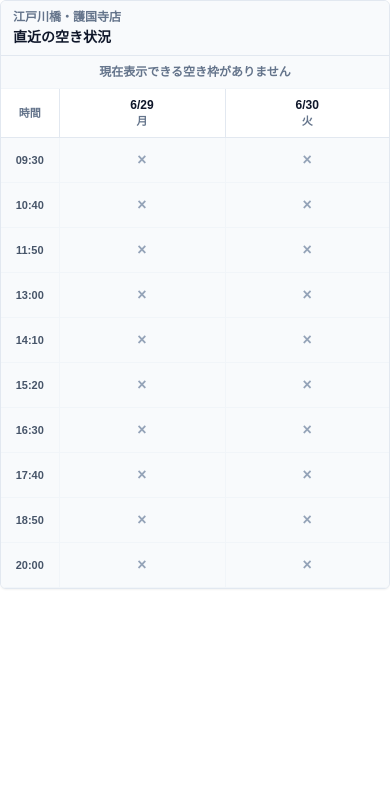
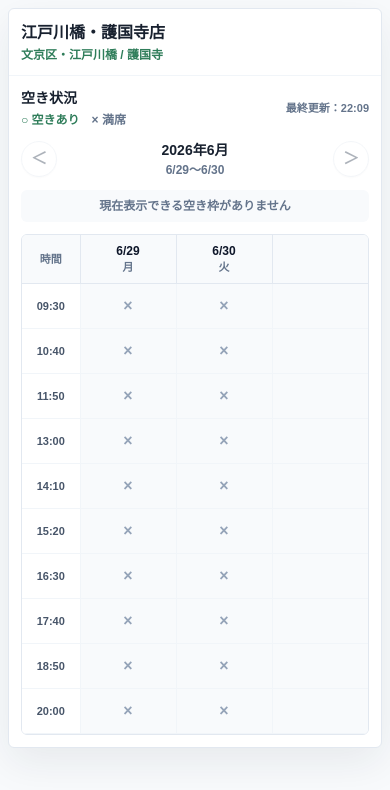
Before and after one commit to gidagrowth-byte/once-availability, a Next.js app: page /embed in a window 390 px wide. Shown: the top 790 px of the page. Built offline with nearby package versions, Linux system fonts and the light colour scheme; no server answers.

Commit message:
match embed availability mobile table

```diff
--- a/app/embed/page.tsx
+++ b/app/embed/page.tsx
@@ -26,21 +26,32 @@ export default async function EmbedPage({ searchParams }: EmbedProps) {
     }
   }
 
-  const days = getNearestThreeDays(dataSets.flatMap((data) => data.days));
+  const days = getUniqueSortedDays(dataSets.flatMap((data) => data.days));
+  const lastUpdatedAt = getLatestUpdatedAt(dataSets);
 
   return (
-    <main className="min-h-screen bg-white">
-      <EmbedAvailability storeName={firstData.store.name} days={days} />
+    <main className="min-h-screen bg-slate-50 p-2">
+      <EmbedAvailability
+        storeName={firstData.store.name}
+        storeArea={firstData.store.area}
+        days={days}
+        lastUpdatedAt={lastUpdatedAt}
+      />
     </main>
   );
 }
 
-function getNearestThreeDays(days: AvailabilityDay[]) {
-  const uniqueDays = Array.from(new Map(days.map((day) => [day.date, day])).values()).sort((a, b) =>
+function getUniqueSortedDays(days: AvailabilityDay[]) {
+  return Array.from(new Map(days.map((day) => [day.date, day])).values()).sort((a, b) =>
     a.date.localeCompare(b.date),
   );
-  const firstAvailableIndex = uniqueDays.findIndex((day) => day.slots.some((slot) => slot.status === "available"));
-  const startIndex = firstAvailableIndex >= 0 ? firstAvailableIndex : 0;
+}
 
-  return uniqueDays.slice(startIndex, startIndex + 3);
+function getLatestUpdatedAt(dataSets: Array<Awaited<ReturnType<typeof getCachedAvailability>>>) {
+  const timestamps = dataSets
+    .map((data) => data.diagnostics.cachedAt ?? data.diagnostics.fetchedAt)
+    .filter((value): value is string => Boolean(value))
+    .sort();
+
+  return timestamps[timestamps.length - 1] ?? null;
 }
--- a/components/EmbedAvailability.tsx
+++ b/components/EmbedAvailability.tsx
@@ -1,44 +1,108 @@
+"use client";
+
+import { useMemo, useState } from "react";
 import type { AvailabilityDay } from "@/types/availability";
 
 type EmbedAvailabilityProps = {
   storeName: string;
+  storeArea: string;
   days: AvailabilityDay[];
+  lastUpdatedAt: string | null;
 };
 
 const displayTimeRows = ["09:30", "10:40", "11:50", "13:00", "14:10", "15:20", "16:30", "17:40", "18:50", "20:00", "21:10"];
 
-export function EmbedAvailability({ storeName, days }: EmbedAvailabilityProps) {
-  const timeRows = getTimeRows(days);
+export function EmbedAvailability({ storeName, storeArea, days, lastUpdatedAt }: EmbedAvailabilityProps) {
+  const initialStartIndex = useMemo(() => getInitialStartIndex(days), [days]);
+  const [startIndex, setStartIndex] = useState(initialStartIndex);
+  const visibleDays = days.slice(startIndex, startIndex + 3);
+  const timeRows = getTimeRows(visibleDays);
   const hasAnyAvailableSlot = days.some((day) => day.slots.some((slot) => slot.status === "available"));
+  const canShowPreviousGroup = startIndex > 0;
+  const canShowNextGroup = startIndex + 3 < days.length;
+  const monthLabel = getMonthLabel(visibleDays[0]?.date ?? days[0]?.date);
+
+  function handleGroupMove(amount: number) {
+    setStartIndex((currentIndex) => {
+      const maxStartIndex = Math.max(days.length - 1, 0);
+      return Math.min(Math.max(currentIndex + amount, 0), maxStartIndex);
+    });
+  }
 
   return (
-    <section className="w-full overflow-hidden rounded-md border border-slate-200 bg-white text-slate-800 shadow-sm">
-      <div className="border-b border-slate-200 bg-slate-50 px-3 py-2">
-        <p className="truncate text-xs font-bold text-slate-500">{storeName}</p>
-        <h1 className="mt-0.5 text-sm font-bold text-slate-900">直近の空き状況</h1>
+    <section className="w-full overflow-hidden rounded-md border border-slate-200 bg-white text-slate-800 shadow-soft">
+      <div className="border-b border-slate-100 px-3 py-3">
+        <p className="truncate text-base font-bold leading-6 text-ink">{storeName}</p>
+        <p className="mt-0.5 truncate text-xs font-semibold text-leaf">{storeArea}</p>
       </div>
 
       {days.length === 0 ? (
-        <p className="px-3 py-5 text-center text-xs font-bold text-slate-500">表示できる日付がありません。</p>
+        <div className="px-3 py-6 text-center">
+          <p className="text-sm font-bold text-ink">空き状況</p>
+          <p className="mt-2 text-xs font-bold text-slate-500">表示できる日付がありません。</p>
+        </div>
       ) : (
         <>
+          <div className="px-3 py-3">
+            <div className="flex items-center justify-between gap-3">
+              <div>
+                <p className="text-sm font-bold text-ink">空き状況</p>
+                <p className="mt-1 text-xs font-bold text-slate-500">
+                  <span className="mr-3 text-leaf">○ 空きあり</span>
+                  <span>× 満席</span>
+                </p>
+              </div>
+              <p className="shrink-0 text-right text-[11px] font-semibold text-slate-500">
+                最終更新：{formatUpdatedTime(lastUpdatedAt)}
+              </p>
+            </div>
+
+            <div className="mt-3 flex items-center justify-between gap-3">
+              <button
+                type="button"
+                onClick={() => handleGroupMove(-3)}
+                className="flex h-9 w-9 items-center justify-center rounded-full border border-slate-200 bg-white text-base font-bold text-slate-700 shadow-sm transition active:scale-95 disabled:opacity-40"
+                disabled={!canShowPreviousGroup}
+                aria-label="前の3日を表示"
+              >
+                ＜
+              </button>
+              <div className="min-w-0 text-center">
+                <p className="text-sm font-bold text-ink">{monthLabel}</p>
+                <p className="mt-0.5 text-xs font-semibold text-slate-500" aria-live="polite">
+                  {visibleDays[0]?.label}
+                  {visibleDays.length > 1 ? `〜${visibleDays[visibleDays.length - 1]?.label}` : ""}
+                </p>
+              </div>
+              <button
+                type="button"
+                onClick={() => handleGroupMove(3)}
+                className="flex h-9 w-9 items-center justify-center rounded-full border border-slate-200 bg-white text-base font-bold text-slate-700 shadow-sm transition active:scale-95 disabled:opacity-40"
+                disabled={!canShowNextGroup}
+                aria-label="次の3日を表示"
+              >
+                ＞
+              </button>
+            </div>
+          </div>
+
           {!hasAnyAvailableSlot ? (
-            <p className="border-b border-slate-100 bg-slate-50 px-3 py-2 text-center text-xs font-bold text-slate-500">
+            <p className="mx-3 mb-3 rounded-md bg-slate-50 px-3 py-2 text-center text-xs font-bold text-slate-500">
               現在表示できる空き枠がありません
             </p>
           ) : null}
 
-          <div className="overflow-x-auto">
-            <table className="w-full min-w-[320px] border-collapse text-center">
+          <div className="mx-3 mb-3 overflow-hidden rounded-md border border-slate-200 bg-white">
+            <table className="w-full table-fixed border-collapse text-center">
               <thead>
                 <tr>
-                  <th className="w-[58px] border-b border-r border-slate-200 bg-white px-1.5 py-2 text-[11px] font-bold text-slate-500">
+                  <th className="w-[58px] border-b border-r border-slate-200 bg-slate-50 px-1.5 py-2 text-[11px] font-bold text-slate-500">
                     時間
                   </th>
-                  {days.map((day) => (
+                  {visibleDays.map((day) => (
                     <th
                       key={day.date}
-                      className="border-b border-r border-slate-200 bg-white px-1.5 py-2 last:border-r-0"
+                      className="border-b border-r border-slate-200 bg-slate-50 px-1.5 py-2 last:border-r-0"
                     >
                       <span className="block text-xs font-bold leading-4 text-slate-900">{day.label}</span>
                       <span className={`block text-[11px] font-bold leading-4 ${weekdayTextClass(day.weekday)}`}>
@@ -46,15 +110,18 @@ export function EmbedAvailability({ storeName, days }: EmbedAvailabilityProps) {
                       </span>
                     </th>
                   ))}
+                  {Array.from({ length: 3 - visibleDays.length }, (_, index) => (
+                    <th key={`empty-heading-${index}`} className="border-b border-r border-slate-200 bg-slate-50 last:border-r-0" />
+                  ))}
                 </tr>
               </thead>
               <tbody>
                 {timeRows.map((time) => (
                   <tr key={time}>
-                    <th className="border-b border-r border-slate-100 bg-slate-50 px-1.5 py-2 text-[11px] font-bold text-slate-600">
+                    <th className="border-b border-r border-slate-100 bg-white px-1.5 py-2 text-[11px] font-bold text-slate-600">
                       {time}
                     </th>
-                    {days.map((day) => {
+                    {visibleDays.map((day) => {
                       const slot = day.slots.find((item) => item.label === time);
                       const isAvailable = slot?.status === "available";
 
@@ -75,6 +142,9 @@ export function EmbedAvailability({ storeName, days }: EmbedAvailabilityProps) {
                         </td>
                       );
                     })}
+                    {Array.from({ length: 3 - visibleDays.length }, (_, index) => (
+                      <td key={`empty-${time}-${index}`} className="border-b border-r border-slate-100 bg-slate-50 last:border-r-0" />
+                    ))}
                   </tr>
                 ))}
               </tbody>
@@ -84,6 +154,11 @@ export function EmbedAvailability({ storeName, days }: EmbedAvailabilityProps) {
       )}
     </section>
   );
+}
+
+function getInitialStartIndex(days: AvailabilityDay[]) {
+  const firstAvailableIndex = days.findIndex((day) => day.slots.some((slot) => slot.status === "available"));
+  return firstAvailableIndex >= 0 ? firstAvailableIndex : 0;
 }
 
 function getTimeRows(days: AvailabilityDay[]) {
@@ -102,3 +177,25 @@ function weekdayTextClass(weekday: string) {
 
   return "text-slate-500";
 }
+
+function getMonthLabel(dateKey?: string) {
+  if (!dateKey) {
+    return "";
+  }
+
+  const [year, month] = dateKey.split("-");
+  return `${year}年${Number(month)}月`;
+}
+
+function formatUpdatedTime(value: string | null) {
+  if (!value) {
+    return "-";
+  }
+
+  return new Intl.DateTimeFormat("ja-JP", {
+    timeZone: "Asia/Tokyo",
+    hour: "2-digit",
+    minute: "2-digit",
+    hour12: false,
+  }).format(new Date(value));
+}
```
